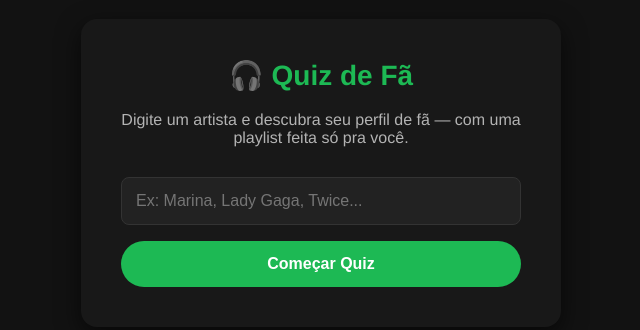
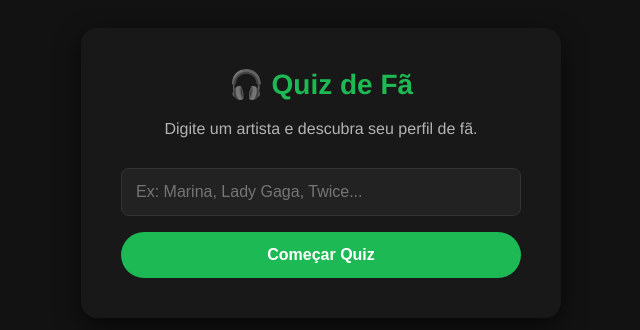
Before and after one commit to SamyChagas20/quiz-spotify, a website: page public/quiz.html in a window 1280 px wide. Shown: the part 227-557 px from the top of the page, without its empty margins (319-959 px from the left). Drawn offline with Linux system fonts and the light colour scheme.

Commit message:
Fix text

```diff
--- a/public/quiz.html
+++ b/public/quiz.html
@@ -80,7 +80,7 @@
   <!-- TELA 1: ESCOLHER ARTISTA -->
   <div id="tela-inicio">
     <h1>🎧 Quiz de Fã</h1>
-    <p class="subtitle">Digite um artista e descubra seu perfil de fã — com uma playlist feita só pra você.</p>
+    <p class="subtitle">Digite um artista e descubra seu perfil de fã.</p>
     <input type="text" id="inputArtista" placeholder="Ex: Marina, Lady Gaga, Twice...">
     <button onclick="iniciarQuiz()">Começar Quiz</button>
     <p class="erro escondido" id="erroInicio"></p>
```
